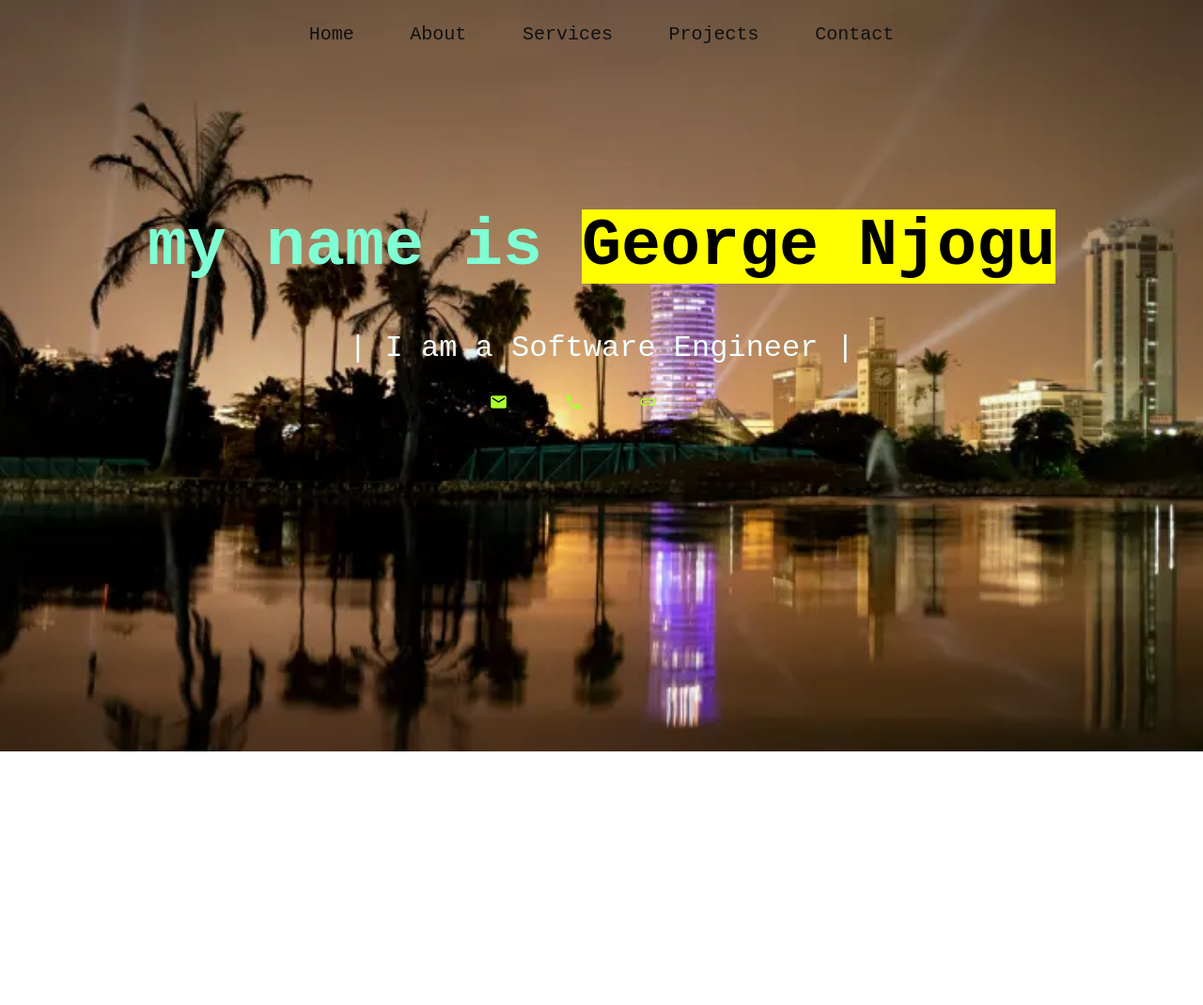
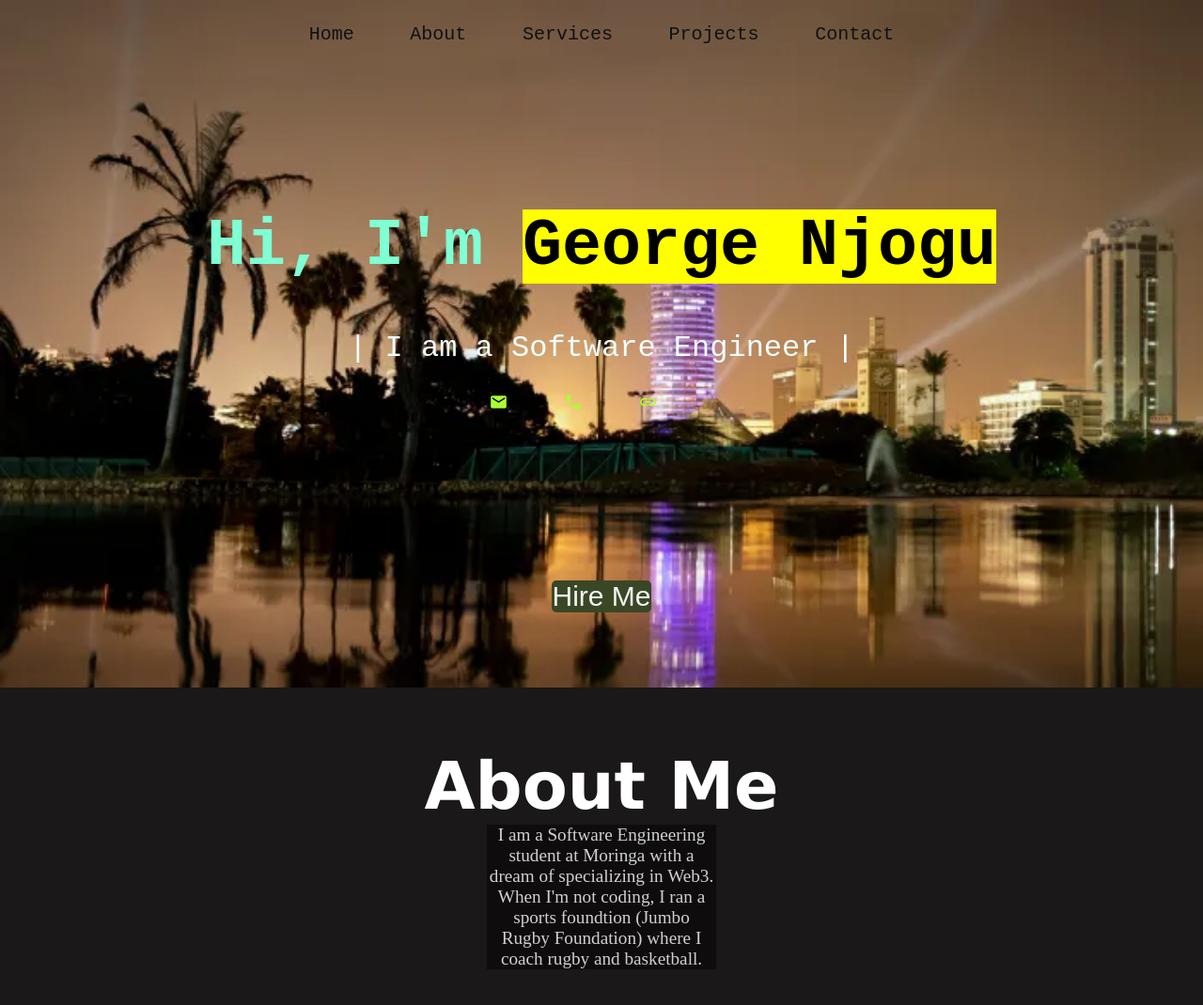
Before and after one commit to Njogu23/my_portfolio, a plain HTML site: page index.html in a window 1280 px wide. Shown: the whole page at 94% size. Before the commit the page ends 800 px from the top, so only its background shows below. Drawn offline with Linux system fonts and the light colour scheme.

Commit message:
about me

```diff
--- a/index.html
+++ b/index.html
@@ -18,7 +18,7 @@
             <a href="njogugeorge.gn@gmail.com" class="email">Contact</a>
         </div>
         <div id="profile">
-            <h1>my name is <mark>George Njogu</mark></h1>
+            <h1>Hi, I'm <mark>George Njogu</mark></h1>
             <p>| I am a Software Engineer |</p>
         </div>
         <div id="icons">
@@ -26,8 +26,20 @@
             <i class="material-icons"><a href="0726731071">phone</a></i>
             <i class="material-icons"><a href="">linkedin</a></i>
         </div>
+        <div id="button">
+            <button>Hire Me</button>
+        </div>
     </header>
-    <div></div>
+    <div id="about">
+        <h1>About Me</h1>
+        <div id="text">
+           <p>I am a Software Engineering student at <span>Moringa</span>
+             with a dream of specializing in <span>Web3.</span>
+             When I'm not coding, I ran a sports foundtion (Jumbo Rugby Foundation)
+             where I coach rugby and basketball.
+           </p>
+        </div>
+    </d>
     <script type="text/javascript" src="index.js"></script>
 </body>
 </html>
--- a/style.css
+++ b/style.css
@@ -4,7 +4,14 @@
     box-sizing: border-box;
   }
 
-body{
+header::before {
+  content: '';
+  position: absolute;
+  top: 0;
+  left: 0;
+  height: 750px;
+  width: 100%;
+  z-index: -1;
   background-image: url(./image/kanairo.png);
   background-repeat: no-repeat;
   background-size:cover;
@@ -29,6 +36,7 @@ div a {
 
 a:hover {
   color: rgb(237, 229, 229);
+  border-bottom: 2px solid gold;
 }
 
 div h1 {
@@ -37,8 +45,9 @@ div h1 {
   color:aquamarine
 }
 
-div h1 em {
-  color:rgb(247, 214, 131);
+div h1 span {
+  font-size: 100px;
+  color:rgb(232, 235, 17);
 }
 div#profile {
   text-align: center;
@@ -66,3 +75,52 @@ i.material-icons a:hover {
   color: red;
 
 }
+
+div#button {
+  text-align: center;
+  padding-left: 150px;
+  padding-top: 150px;
+  padding-right: 150px;
+  padding-bottom: 80px;
+
+}
+
+button {
+  font-size: 30px;
+  border: none;
+  border-radius: 5px;
+  color: whitesmoke;
+  background-color:rgb(58, 71, 38);
+}
+
+button:hover {
+  background-color: rgb(18, 17, 16);
+
+}
+
+
+
+div#about {
+  text-align: center;
+  color: white;
+  background-color:rgb(26, 24, 24);
+  height: 400px;
+  padding: 2rem;
+}
+div#about h1 {
+  padding-top: 2rem;
+  color:white;
+  font-family: Verdana, Geneva, Tahoma, sans-serif;
+}
+
+div#text {
+  font-size: larger;
+  align-items: center;
+  padding-right: 40%;
+  padding-left: 40%;
+}
+
+div#text p {
+  background-color: rgb(12, 10, 10);
+  opacity: .8;
+}
```
